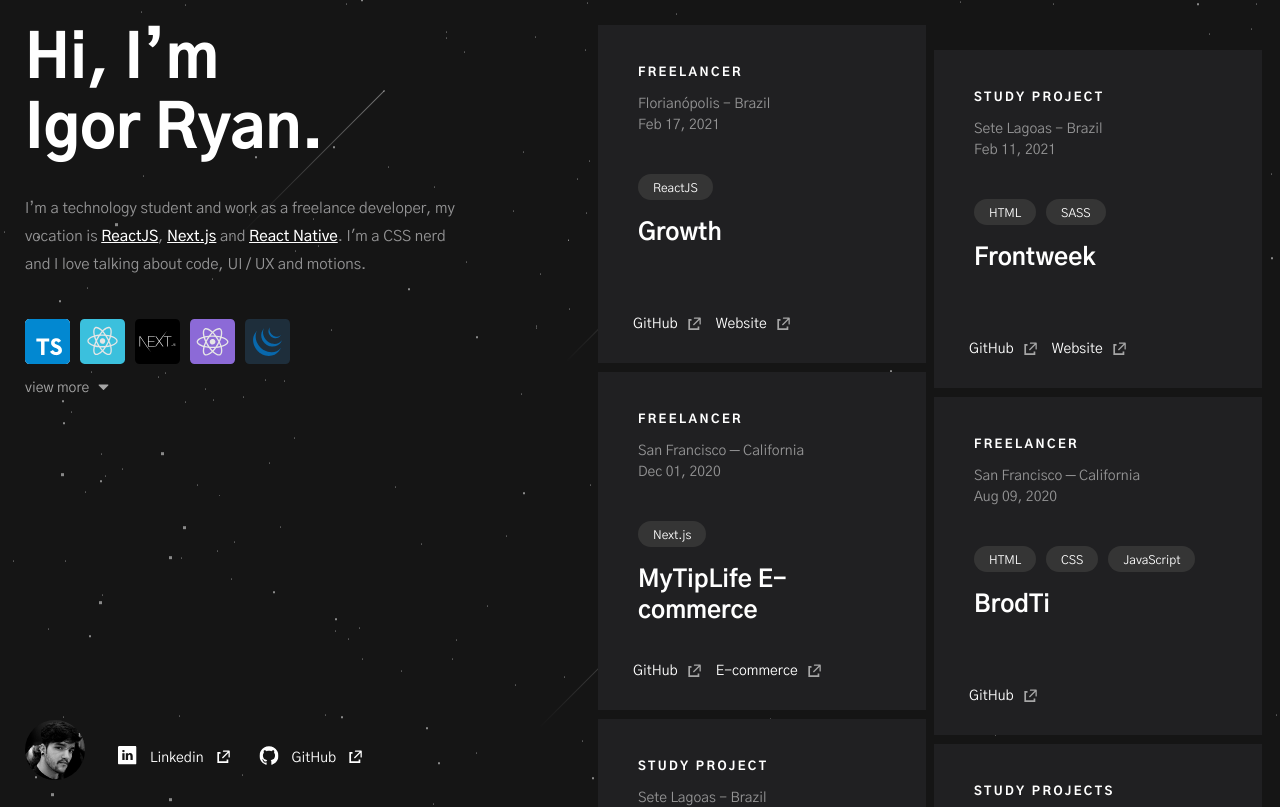
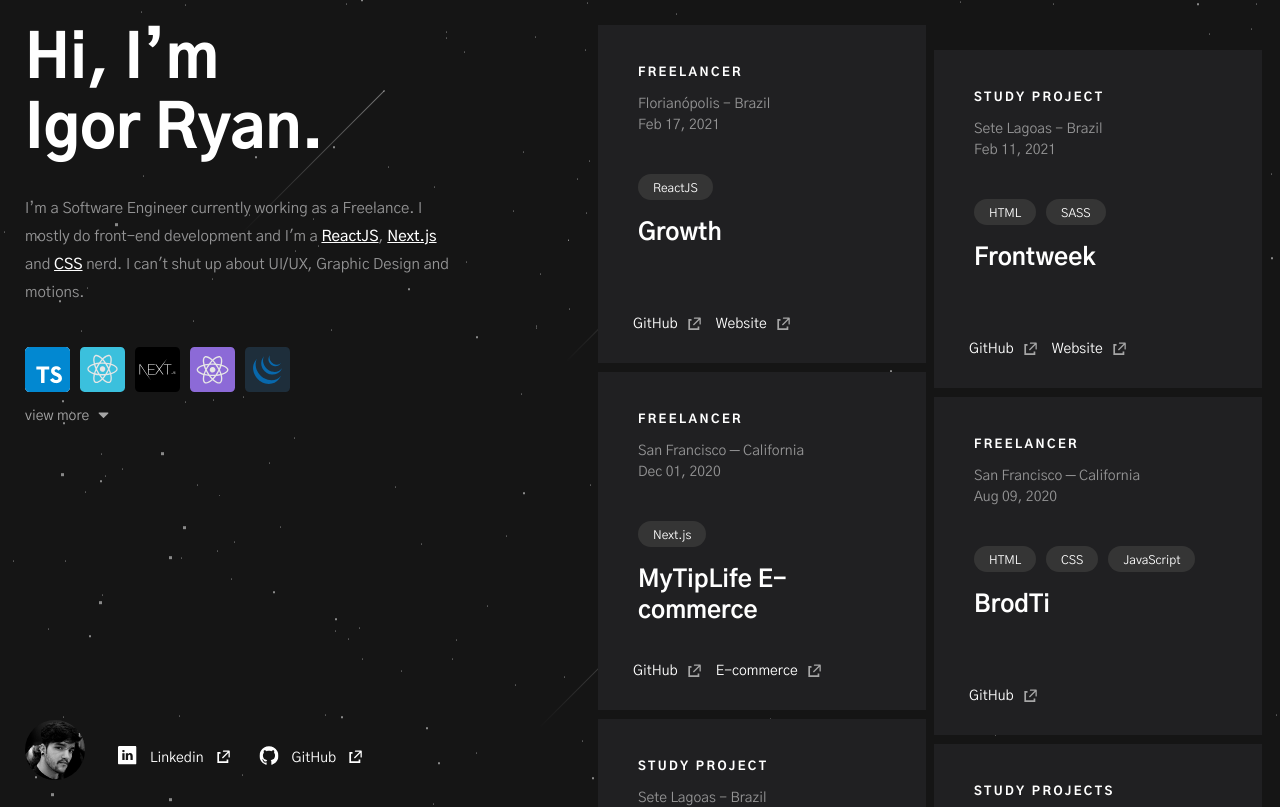
Before and after one commit to Igorryan/portfolio, a React (Create React App) app: page / in a window 1280 px wide. Shown: the top 807 px of the page. Built offline with nearby package versions, Linux system fonts and the light colour scheme.

Commit message:
description changed

```diff
--- a/src/components/Sidebar/index.tsx
+++ b/src/components/Sidebar/index.tsx
@@ -13,7 +13,7 @@ import LinkedinIcon from "../../assets/icons/linkedin.svg";
 import AccessIcon from "../../assets/icons/access.svg";
 import ProfileAvatar from '../../assets/img/profile.jpeg';
 
-const Sidebar: React.FC = ({ children }) => {
+const Sidebar: React.FC = () => {
   const contactContainerRef = useRef<HTMLDivElement>(null);
   const [contactPositionScroll, setContactPositionScroll] = useState<boolean>(false);
   const [seeItAll, setSeeItAll] = useState(false);
@@ -64,7 +64,8 @@ const Sidebar: React.FC = ({ children }) => {
         <Title>Hi, I’m Igor Ryan.</Title>
 
         <Description>
-          {children}
+          I’m a Software Engineer currently working as a Freelance.
+          I mostly do front-end development and I'm a <a href="https://pt-br.reactjs.org/" rel="noopener noreferrer" target="_blank">ReactJS</a>, <a href="https://nextjs.org" rel="noopener noreferrer" target="_blank">Next.js</a> and <a href="https://reactnative.dev" rel="noopener noreferrer" target="_blank">CSS</a> nerd. I can't shut up about UI/UX, Graphic Design and motions.
         </Description>
 
         <SkillsContainer>
--- a/src/pages/Home/index.tsx
+++ b/src/pages/Home/index.tsx
@@ -12,10 +12,7 @@ const Home: React.FC = () => {
   return (
     <Container>
       <Background />
-      <Sidebar>
-        I’m a technology student and work as a freelance developer,
-          my vocation is <a href="https://pt-br.reactjs.org/" rel="noopener noreferrer" target="_blank">ReactJS</a>, <a href="https://nextjs.org" rel="noopener noreferrer" target="_blank">Next.js</a> and <a href="https://reactnative.dev" rel="noopener noreferrer" target="_blank">React Native</a>. I'm a CSS nerd and I love talking about code, UI / UX and motions.
-      </Sidebar>
+      <Sidebar />
       <Section>
         {/* <ProjectsMax /> */}
         <ProjectsMin />
```
